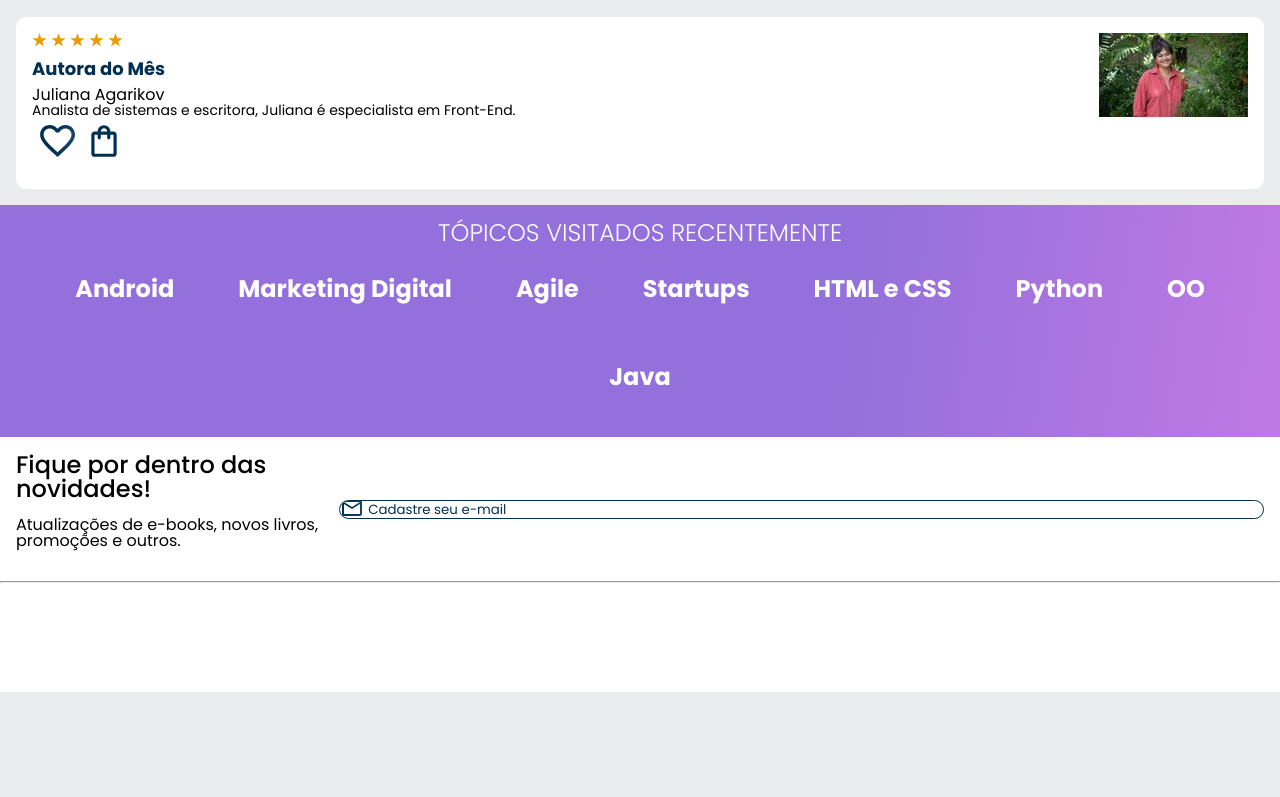
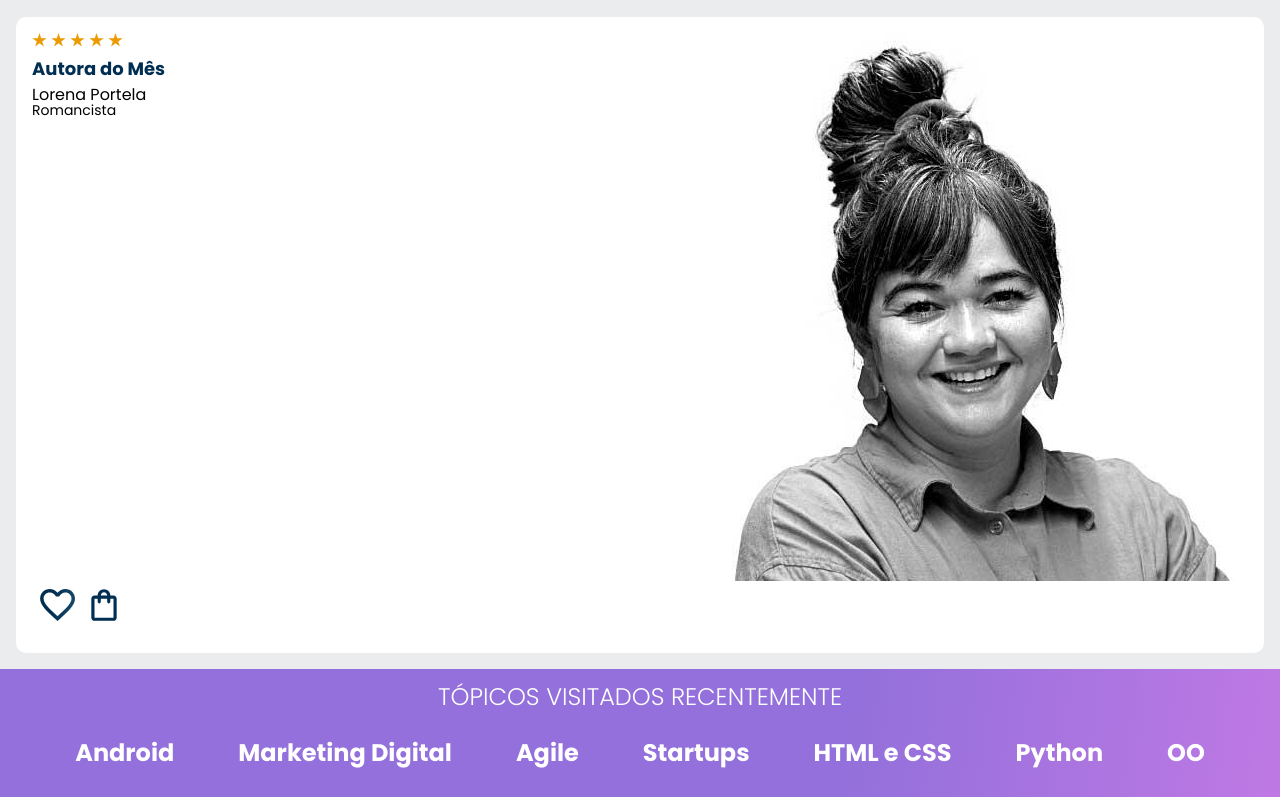
Before and after one commit to leticiadocrime/mobili.first, a plain HTML site: page index.html in a window 1280 px wide. Shown: the part 2072-2869 px from the top of the page. Before the commit the page ends 2764 px from the top, so only its background shows below. Drawn offline with nearby package versions, Linux system fonts and the light colour scheme.

Commit message:
Update index.html

```diff
--- a/index.html
+++ b/index.html
@@ -179,13 +179,12 @@
                     <div class="descrição">
                         <img src="img/Estrelinhas.svg" alt="Avaliação 5 estrelas">
                         <h3 class="descrição__titulo">Autora do Mês</h3>
-                        <h2 class="descrição__titulo-livro">Juliana Agarikov</h2>
-                        <p class="descrição__texto">Analista de sistemas e escritora, Juliana é especialista em
-                            Front-End.
+                        <h2 class="descrição__titulo-livro">Lorena Portela</h2>
+                        <p class="descrição__texto">Romancista
                         </p>
                     </div>
                     <!-- 2º coluna -->
-                    <img src="menor lorena (2).jpg" class="descrição__imagem">
+                    <img src="Lorena-Portela.jpg" class="descrição__imagem">
                 </div>
 
                 <!-- 2º linha -->
```
